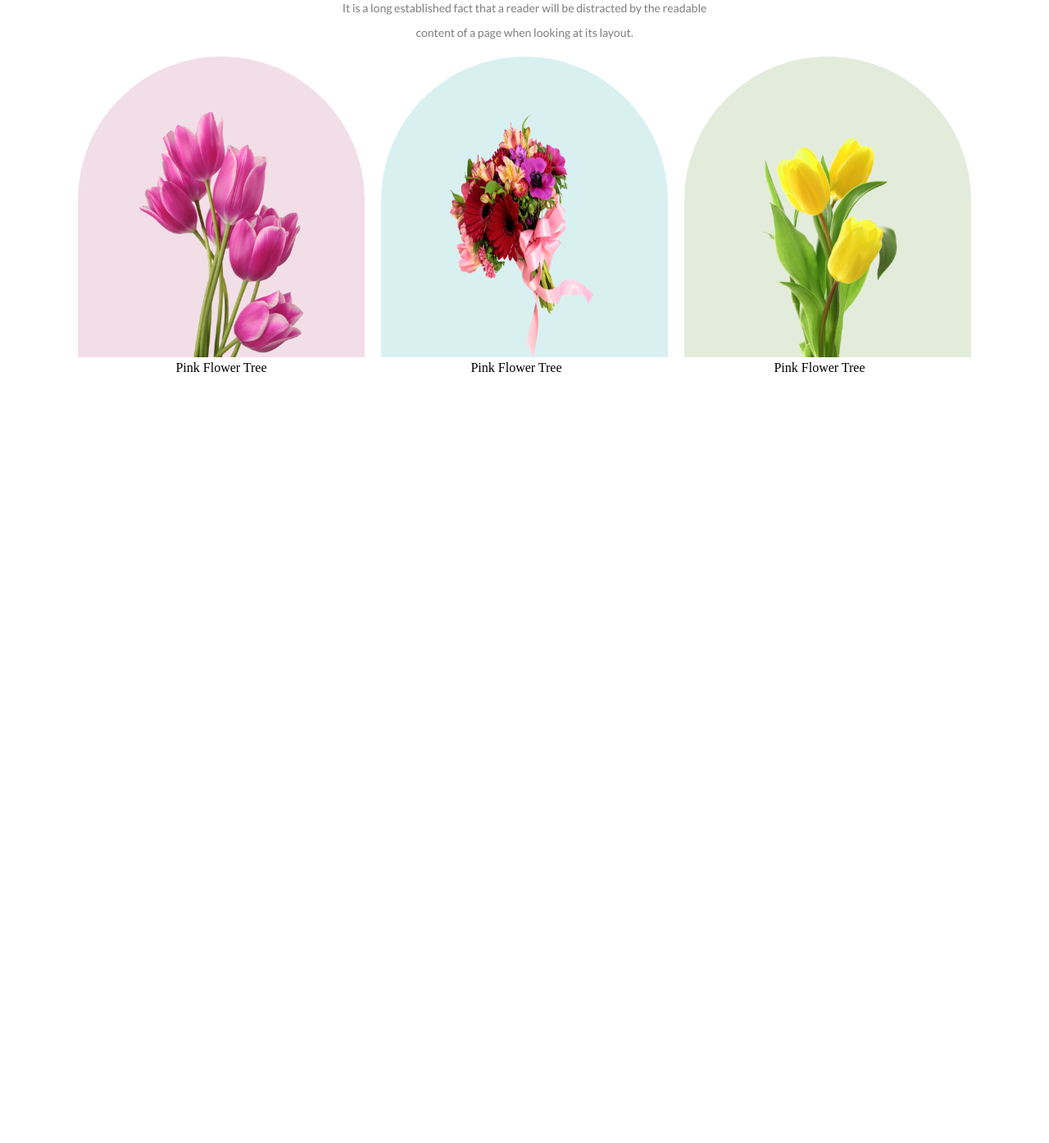
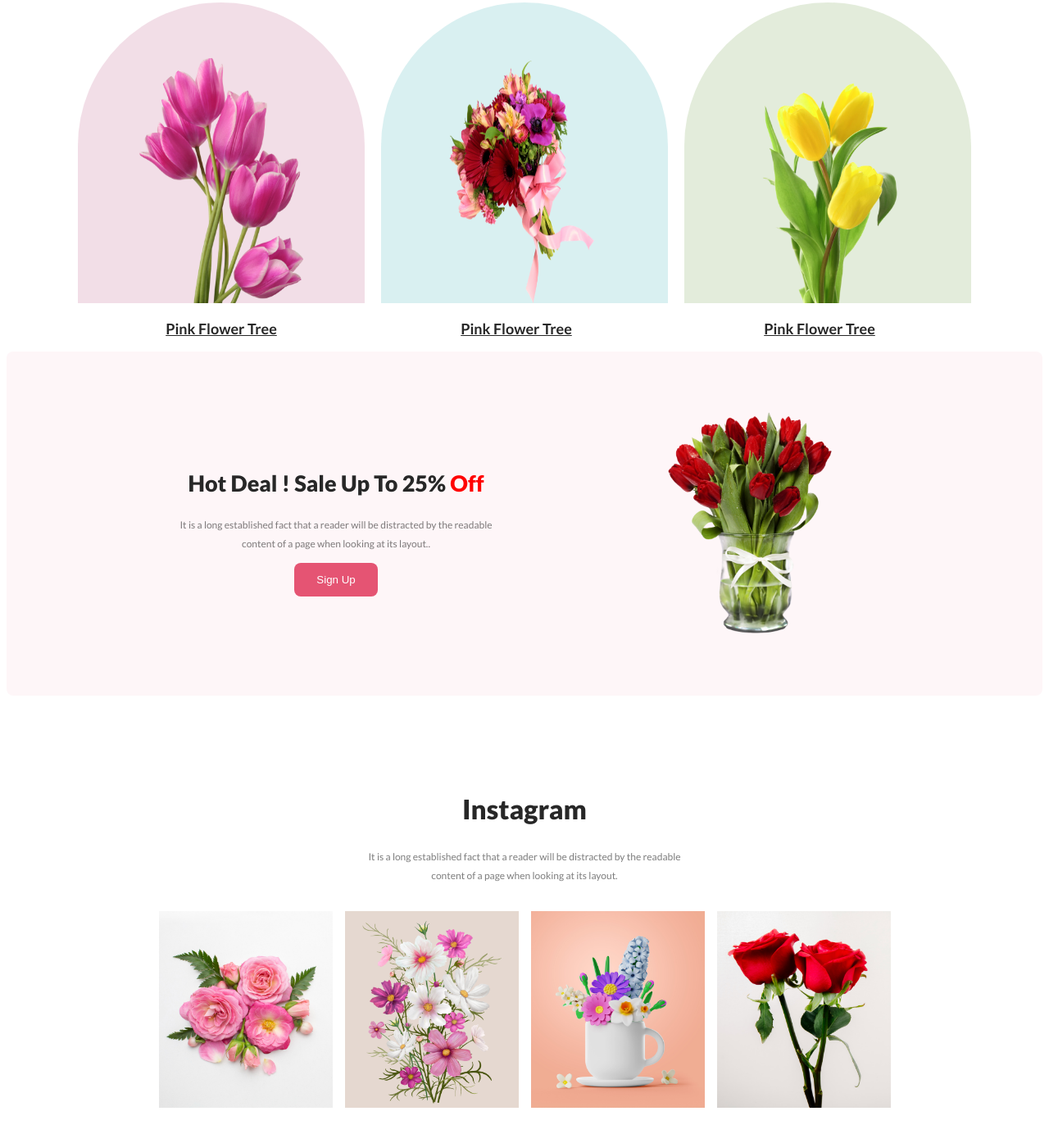
Before and after one commit to iamtomal/assignment-1-flower-shop, a plain HTML site: page index.html in a window 1280 px wide. Shown: the part 837-2232 px from the top of the page at 82% size. Before the commit the page ends 1303 px from the top, so only its background shows below. Drawn offline with Linux system fonts and the light colour scheme.

Commit message:
added main section

```diff
--- a/index.html
+++ b/index.html
@@ -1,5 +1,6 @@
 <!DOCTYPE html>
 <html lang="en">
+
 <head>
     <meta charset="UTF-8">
     <meta name="viewport" content="width=device-width, initial-scale=1.0">
@@ -12,6 +13,7 @@
 
     <link rel="stylesheet" href="style.css">
 </head>
+
 <body>
     <!--first banner start-->
     <header class="banner">
@@ -31,8 +33,10 @@
     <!--first banner start-->
     <div class="heading">
         <h1 class="heading-title">Our Featured Flowers</h1>
-            <p class="heading-discription">It is a long established fact that a reader will be distracted by the readable <br> content of a page when looking at its layout.</p>
+        <p class="heading-discription">It is a long established fact that a reader will be distracted by the readable
+            <br> content of a page when looking at its layout.</p>
     </div>
+    <section>
         <div class="image-container">
             <div>
                 <img class="image1" src="Flower Asset/pngwing 6.png" alt="image 1">
@@ -51,13 +55,53 @@
 
             </div>
 
-
-    <main>
+    </section>
+        <section>
+            <div>
+                <main class="sale-banner">
+                    <div class="sale-banner-content">
+                        <h1 class="sale-heading-title">Hot Deal ! Sale Up To 25% <span style="color:rgb(255, 0, 0)";> Off</span> </h1>
+                        <p class="sale-heading-discription">It is a long established fact that a reader will be distracted by the readable content of a page when looking at its layout..</p>
+                        <button class="sign-up-btn">Sign Up</button>
+                    </div>
+                    <img class="sale-profile-pic" src="Flower Asset/pngwing 8.png" alt="pngwing 10 image">
 
                 </main>
+            </div>
+        </section>
+<section>
+    <div class="heading">
+        <h1 class="heading-title">Instagram</h1>
+        <p class="heading-discription">It is a long established fact that a reader will be distracted by the readable
+           <br> content of a page when looking at its layout.</p>
+    </div>
+</section>
 
+<section>
+    <div class="instra-image-container">
+
+            <img class="instra-image1" src="Flower Asset/Flower 01.png" alt="image 1">
+
+            <img class="instra-image" src="Flower Asset/Rectangle 4.png" alt="image 2">
+
+            <img class="instra-image" src="Flower Asset/Rectangle 5.png" alt="image 3">
+
+            <img class="instra-image" src="Flower Asset/Rectangle 6.png" alt="image 4">
+
+        </div>
+
+</section>
+<section class="deals">
+    <img class="deals-image" src="Flower Asset/Rectangle 9.png" alt="subscribe image">
+
+        <h1 class="heading-title">Instagram</h1>
+        <p class="heading-discription">It is a long established fact that a reader will be distracted by the readable
+           <br> content of a page when looking at its layout.</p>
+
+</section>
         <footer>
 
         </footer>
 </body>
+
 </html>
--- a/style.css
+++ b/style.css
@@ -5,7 +5,7 @@
     justify-content: space-between;
     background: rgba(229, 84, 115, 0.10);
     width: auto;
-    height: 650px;
+    height: 600px;
 
 
 
@@ -15,14 +15,14 @@
 
 }
 .profile-pic{
-    width: 500px;
-    max-height: 600px;
-    margin: 0px 90px -50px 0px;
+    width: 450px;
+    max-height: 500px;
+    margin: 0px 150px -100px 0px;
 }
 .banner-title{
     color: #272727;
     font-family: Lato;
-    font-size: 60px;
+    font-size: 47px;
     font-style: normal;
     font-weight: 900;
 
@@ -30,20 +30,20 @@
 .banner-discription{
     color: rgba(39, 39, 39, 0.60);
     font-family: Lato;
-    font-size: 15px;
+    font-size: 11px;
     font-weight: 400;
-    line-height: 30px;
+    line-height: 20px;
 }
 .btn-primary{
     display: inline-flex;
-    padding: 13px 27px;
+    padding: 11px 23px;
     border: none;
     border-radius: 8px;
     background: #E55473;
     color: #FFF;
     font-family: Lato;
-    font-size: 17px;
-    font-weight: 700;
+    font-size: 15px;
+    font-weight: 600;
 
 }
 /*first banner end*/
@@ -59,12 +59,16 @@
     font-size: 33px;
     font-weight: 800;
     line-height: normal;
+    text-align: center;
+    font-family: Lato;
 }
 .heading-discription{
     color: rgba(39, 39, 39, 0.60);
-    font-size: 14px;
+    font-size: 12px;
     font-weight: 400;
-    line-height: 30px;
+    line-height: 23px;
+    text-align: center;
+    font-family: Lato;
 
 }
 .image-container{
@@ -90,7 +94,6 @@
     margin-left: 20px;
     border-radius: 300px 300px 0px 0px;
     background: rgba(5, 151, 160, 0.15);
-    position: bottom;
 
 
 }
@@ -104,4 +107,86 @@
 }
 .image-text{
     text-align: center;
+    color: #272727;
+    font-family: Lato;
+    font-size: 18px;
+    font-style: normal;
+    font-weight: 700;
+    line-height: 35px;
+    text-decoration: underline;
+    padding: 10px;
 }
+.sale-banner-content{
+    padding: 200px;
+
+}
+
+.sale-banner{
+    display: flex;
+    align-items: center;
+    justify-content: space-between;
+    border-radius: 8px;
+    background: rgba(229, 84, 115, 0.05);
+    width: auto;
+    height: 420px;
+}
+.sale-heading-title{
+    color: #272727;
+    font-size: 27px;
+    font-weight: 900;
+    line-height: normal;
+    text-align: center;
+    font-family: Lato;
+}
+.sale-heading-discription{
+    color: rgba(39, 39, 39, 0.60);
+    font-size: 12px;
+    font-weight: 400;
+    line-height: 23px;
+    text-align: center;
+    font-family: Lato;
+
+}
+.sign-up-btn{
+    margin: auto;
+    display: grid;
+    padding: 13px 27px;
+    border: none;
+    border-radius: 8px;
+    background: #E55473;
+    color: #FFF;
+}
+.sale-profile-pic{
+    width: 210px;
+    height: 280px;
+    padding-right: 250px;
+}
+
+.instra-image-container{
+    margin: auto;
+    max-width: fit-content;
+    display: flex;
+    padding-top: 20px;
+
+
+}
+.instra-image1{
+    width: 212px;
+    height: 240px;
+}
+.instra-image{
+    width: 212px;
+    height: 240px;
+    padding-left: 15px;
+}
+
+.deals{
+    margin: auto;
+    max-width: fit-content;
+    padding-top: 90px;
+}
+.deals-image{
+    width: 940px;
+    height: 300px;
+    border-radius: 8px;
+}
```
Lines whose indentation alone changed are shown as unchanged.
